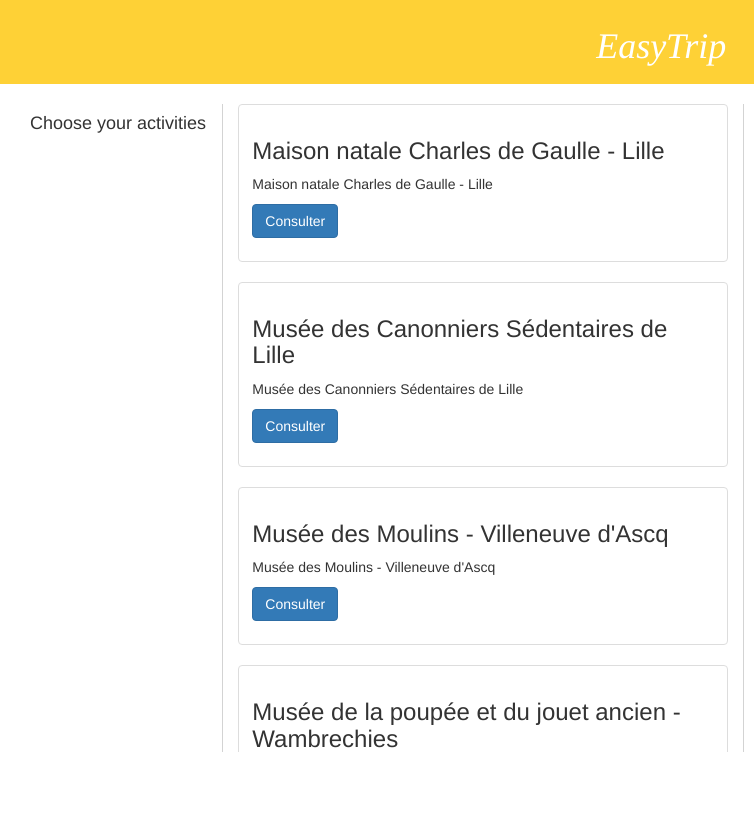
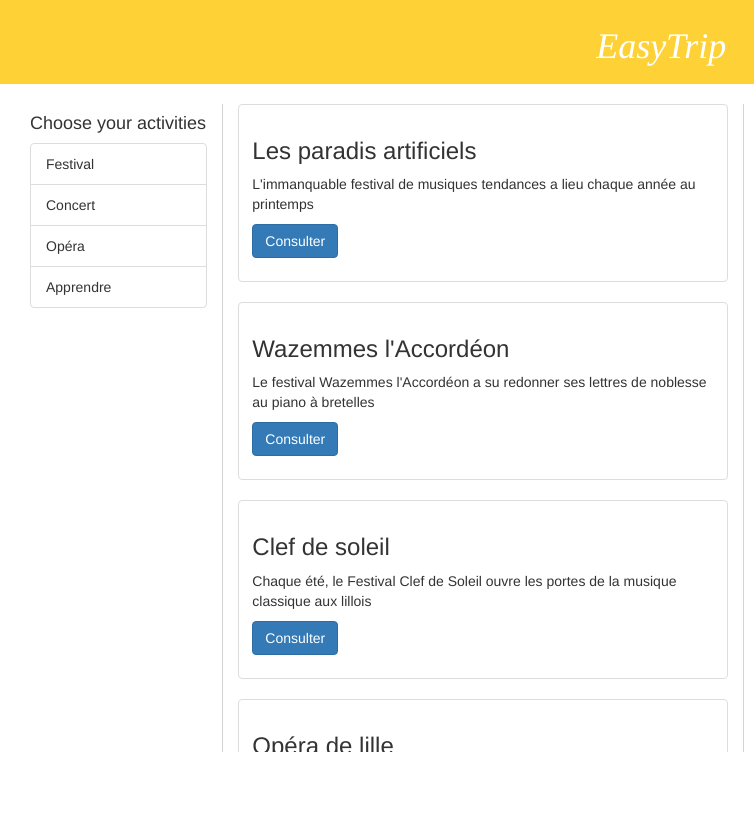
Before and after one commit to abdelrhamaneben/EasyTrip-web, a plain HTML site: page result.html in a window 1280 px wide. Shown: the full height of the page, 0-754 px from the left. Drawn offline with Linux system fonts and the light colour scheme; some packages are replaced by stand-ins of ours; no server answers; grey boxes are pictures that could not be loaded.

Commit message:
version Présentation

```diff
--- a/css/categories.css
+++ b/css/categories.css
@@ -10,7 +10,9 @@
 	right:20px;
 	top:30px;
 }
-
+.redBorder {
+    border:Apx solid red;
+}
 .title {
     background: #fed136;
     height: 50px;
--- a/js/categories.js
+++ b/js/categories.js
@@ -10,8 +10,7 @@ var categories = {
 			var template = this.TableTop;
 			for (i in this.data) {
 				var item = this.data[i];
-                var storage = "localStorage.setItem(\"category\", \" "+item.name+"\")"
-			  template += " <li> <div class='imgmenu mphotos-1 commune'> <a href='result.html' onClick='"+storage+"'> <div class='mphotos'> <div class='mphoto'> <img class='autosize' src='";
+			  template += " <li> <div class='imgmenu mphotos-1 commune' > <a href='result.html' data=\"" + item.id_category + "\"> <div class='mphotos'> <div class='mphoto'> <img class='autosize' src='";
                     if(item.img == null) {
                     	template += this.defaultImg;
                     }
--- a/js/models/activities_manager.js
+++ b/js/models/activities_manager.js
@@ -30,20 +30,57 @@ var activities_manager = {
 	},
 	// get the list of activities and init the Html list
 	load : function () {
-		$.ajax({
+		this.init(this.data1);
+		/*$.ajax({
               method: "GET",
               url: "http://localhost:1337/category/1",
               async : false,
               success : function (data) {
                 if(data.activities){
-                    this.init(data.activities);
+
                 }
               },
               error : function () {
                 alert("Impossible d'accéder au serveur EasyTrip");
               }
-            });
+            });*/
 	},
 	// to define, call to add action on click on <li>
-	clickOnActivity : function (id) { }
+	clickOnActivity : function (id) { },
+	data1 : [
+        {
+            "name": "Festival",
+            "id_activity": 1
+        },
+        {
+            "name": "Concert",
+            "id_activity": 2
+        },
+        {
+            "name": "Opéra",
+            "id_activity": 3
+        },
+        {
+            "name": "Apprendre",
+            "id_activity": 4
+        }
+    ],
+    data2 : [
+        {
+            "name": "Massage",
+            "id_activity": 5
+        },
+        {
+            "name": "Yoga",
+            "id_activity": 6
+        },
+        {
+            "name": "Hammam",
+            "id_activity": 7
+        },
+        {
+            "name": "Spa",
+            "id_activity": 8
+        }
+    ]
 };
--- a/js/models/map_manager.js
+++ b/js/models/map_manager.js
@@ -49,7 +49,7 @@ var map_manager = {
 		    map: this.map
 		});
 		var infowindow = new google.maps.InfoWindow({
-		    content: "<div><h1>" + service.name + "</h1><p>" + service.description + "<p/></div>"
+		    content: "<div><h3>" + service.name + "</h3><p>" + service.description + "<p/><em>Tel : " +  service.tel + "</em></div>"
 		});
 		this.infowindows.push(infowindow);
 		marker.addListener('click', function() {
--- a/js/models/services_manager.js
+++ b/js/models/services_manager.js
@@ -48,85 +48,101 @@ var services_manager = {
  ,
  // Temporal data
  data : [
+     {
+        "activity": {
+            "name": "Festival",
+            "id_activity": 1
+        },
+        "name": "Les paradis artificiels",
+        "description": "L'immanquable festival de musiques tendances a lieu chaque année au printemps",
+        "tel": "0678545676",
+        "longitude": "3.0750470000000405",
+        "latitude": "50.629601",
+        "id_service": 1
+    },
     {
         "activity": {
-            "name": "public places",
-            "description": "public places",
-            "id_activity": 7
+            "name": "Festival",
+            "id_activity": 1
         },
-        "contact": {
-            "name_first": "kevin",
-            "name_last": "once",
-            "phone": "0678543567",
-            "email": "kevin.once@cgi.com",
-            "id_contact": 1
+        "name": "Wazemmes l'Accordéon",
+        "description": "Le festival Wazemmes l'Accordéon a su redonner ses lettres de noblesse au piano à bretelles",
+        "tel": "0678545676",
+        "longitude": "3.0528128999999353",
+        "latitude": "50.6265093",
+        "id_service": 2
+    },
+    {
+        "activity": {
+            "name": "Festival",
+            "id_activity": 1
         },
-        "latitude" : 50.6232523,
-        "longitude" : 3.144265099999984,
-        "name": "Maison natale Charles de Gaulle - Lille",
-        "description": "Maison natale Charles de Gaulle - Lille",
-        "image": "charles.jpg",
+        "name": "Clef de soleil",
+        "description": "Chaque été, le Festival Clef de Soleil ouvre les portes de la musique classique aux lillois",
+        "tel": "0678545676",
+        "longitude": "3.004167499999994",
+        "latitude": "50.5621705",
+        "id_service": 3
+    },
+    {
+        "activity": {
+            "name": "Opéra",
+            "id_activity": 3
+        },
+        "name": "Opéra de lille",
+        "description": "Opéra de lille",
+        "tel": "0678545676",
+        "longitude": "3.065281300000038",
+        "latitude": "50.6376666",
+        "id_service": 4
+    },
+    {
+        "activity": {
+            "name": "Apprendre",
+            "id_activity": 4
+        },
+        "name": "MusicaLille",
+        "description": "École de musique",
+        "tel": "0678545676",
+        "longitude": "3.0609351000000515",
+        "latitude": "50.622411",
+        "id_service": 5
+    },
+    {
+        "activity": {
+            "name": "Apprendre",
+            "id_activity": 4
+        },
+        "name": "Yamaha Music School Lille",
+        "description": "École de musique",
+        "tel": "0678545676",
+        "longitude": "3.0680476",
+        "latitude": "50.627104",
+        "id_service": 6
+    },
+    {
+        "activity": {
+            "name": "Apprendre",
+            "id_activity": 4
+        },
+        "name": "Music Act",
+        "description": "École de musique",
+        "tel": "0678545676",
+        "longitude": "3.048065299999962",
+        "latitude": "50.6299156",
         "id_service": 7
     },
     {
         "activity": {
-            "name": "public places",
-            "description": "public places",
-            "id_activity": 7
+            "name": "Apprendre",
+            "id_activity": 4
         },
-        "contact": {
-            "name_first": "abdelrhamane",
-            "name_last": "benhammou",
-            "phone": "0745543567",
-            "email": "abdelrhamane.benhammou@erdf-grdf.fr",
-            "id_contact": 2
-        },
-        "latitude" : 50.6242523,
-        "longitude" : 3.144165099999984,
-        "name": "Musée des Canonniers Sédentaires de Lille",
-        "description": "Musée des Canonniers Sédentaires de Lille",
-        "image": "canon.jpg",
+        "name": "Any One Can Play Guitar",
+        "description": "Cours de guitare",
+        "tel": "0678545676",
+        "longitude": "3.059176100000059",
+        "latitude": "50.6474069",
         "id_service": 8
-    },
-    {
-        "activity": {
-            "name": "public places",
-            "description": "public places",
-            "id_activity": 7
-        },
-        "contact": {
-            "name_first": "abdelrhamane",
-            "name_last": "benhammou",
-            "phone": "0745543567",
-            "email": "abdelrhamane.benhammou@erdf-grdf.fr",
-            "id_contact": 2
-        },
-        "latitude" : 50.6332523,
-        "longitude" : 3.144275099999984,
-        "name": "Musée des Moulins - Villeneuve d'Ascq",
-        "description": "Musée des Moulins - Villeneuve d'Ascq",
-        "image": "moulin.jpg",
-        "id_service": 9
-    },
-    {
-        "activity": {
-            "name": "public places",
-            "description": "public places",
-            "id_activity": 7
-        },
-        "contact": {
-            "name_first": "anis",
-            "name_last": "tello",
-            "phone": "0645342234",
-            "email": "anis.tello@decathlon.com",
-            "id_contact": 3
-        },
-        "latitude" : 50.6222523,
-        "longitude" : 3.145265099999984,
-        "name": "Musée de la poupée et du jouet ancien - Wambrechies",
-        "description": "Musée de la poupée et du jouet ancien - Wambrechies",
-        "image": "poupee.jpg",
-        "id_service": 10
     }
 ]
 };
```
Also changed, not shown: index.html (+15 -0 lines), js/JsonCategory.js (+42 -21 lines).
